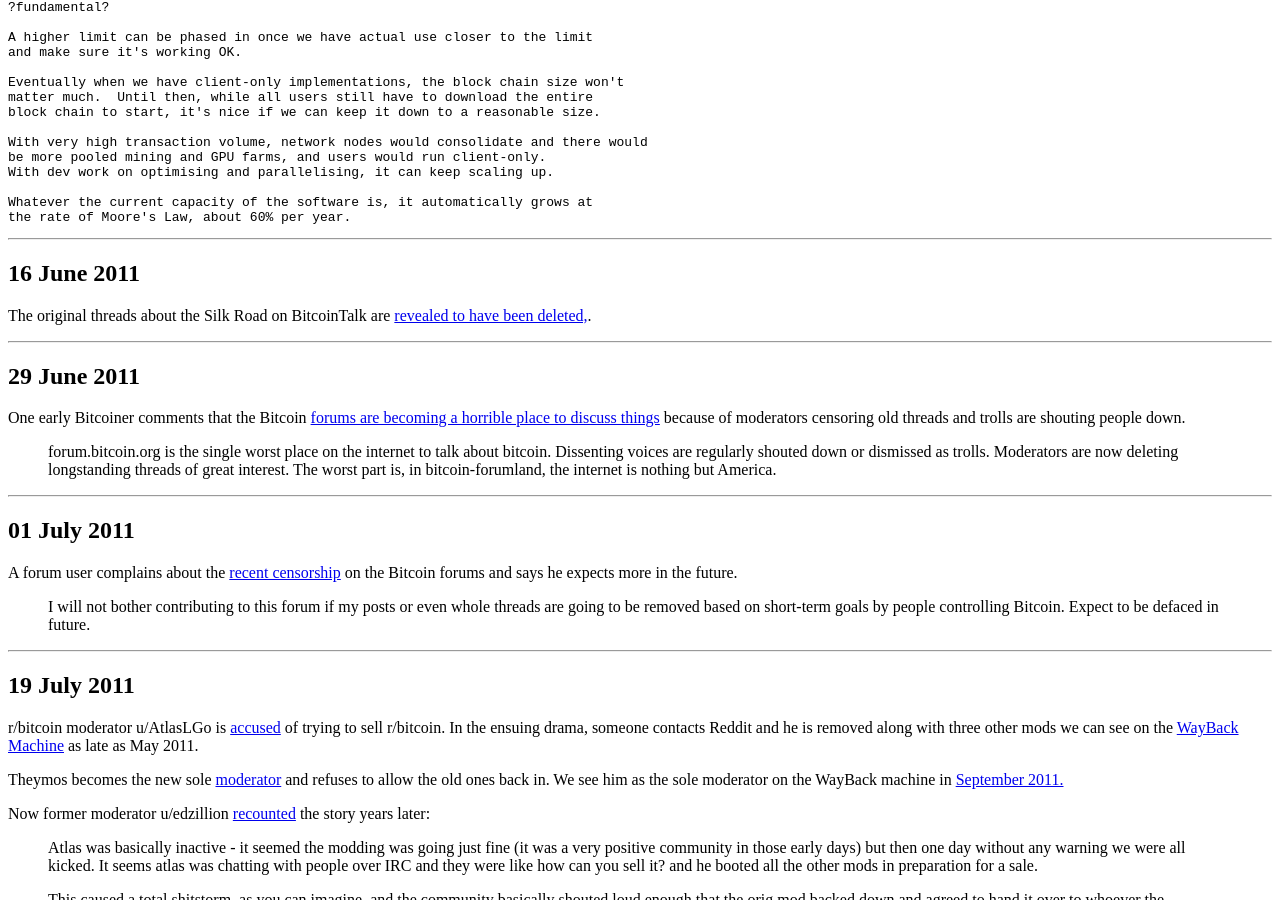
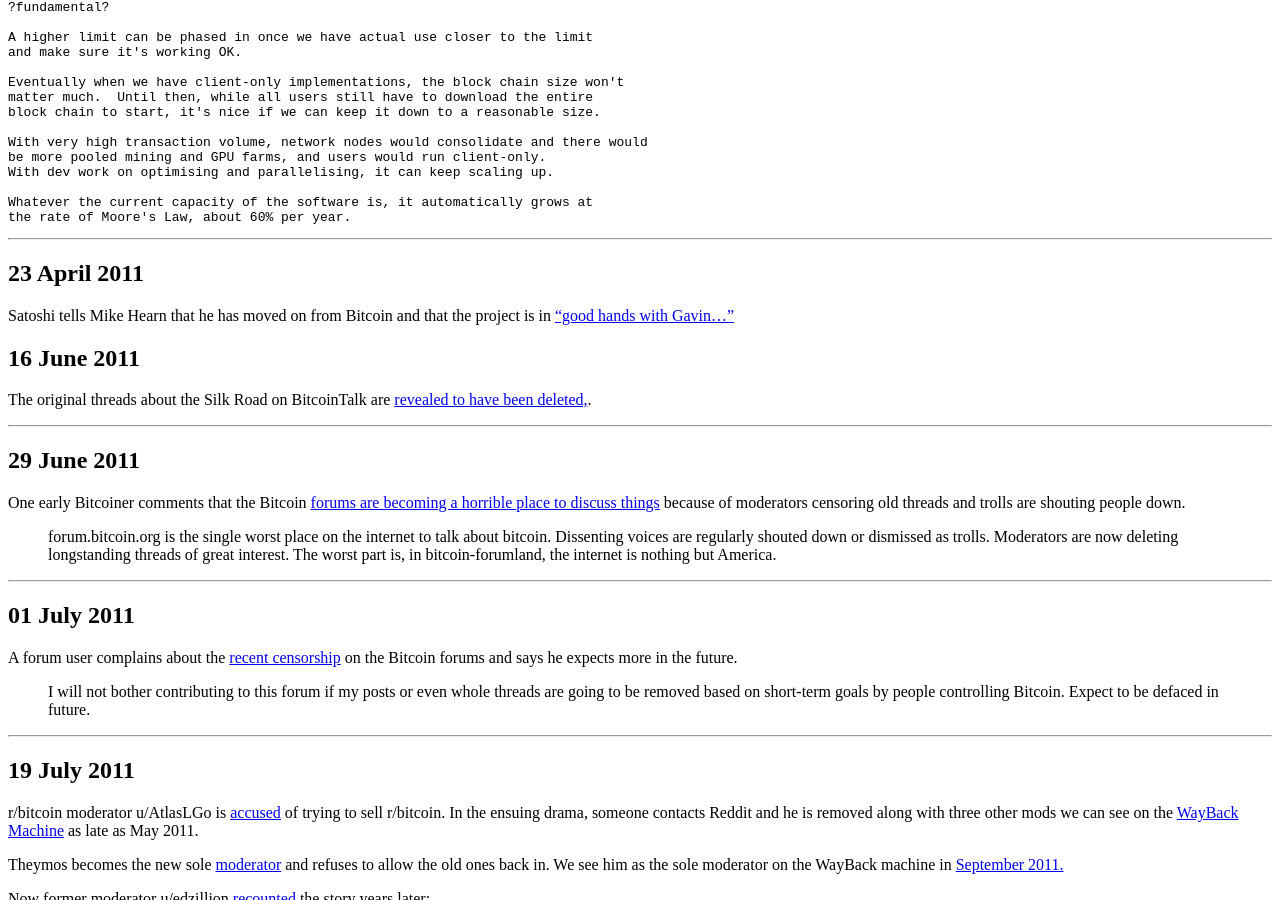
Before and after one commit to derykmakgill/website, a Jekyll site: the page built from testbtc.md, in a window 1280 px wide and 900 px high, scrolled down 5880 px. Built offline with Jekyll 4.4.1, drawn with Linux system fonts in a browser that asks for light colours; a script that is not in the unit is left out.

Commit message:
Update testbtc.md

````diff
--- a/testbtc.md
+++ b/testbtc.md
@@ -351,6 +351,10 @@
 the rate of Moore's Law, about 60% per year.
 ```
 ---
+
+## 23 April 2011
+
+Satoshi tells Mike Hearn that he has moved on from Bitcoin and that the project is in ["good hands with Gavin..."](https://plan99.net/~mike/satoshi-emails/thread5.html)
 
 ## 16 June 2011
 
````
